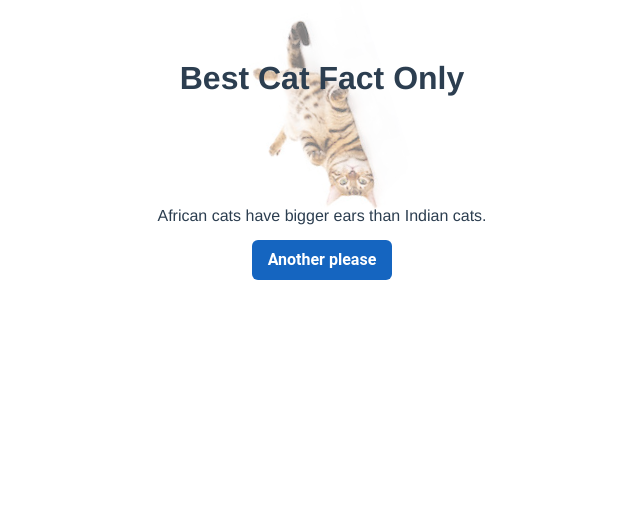
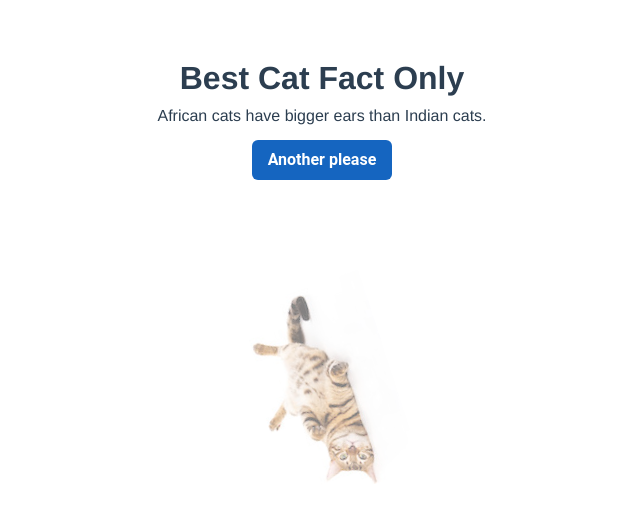
Before and after one commit to nbwoodward/cat-facts, a Vue app: page / in a window 1280 px wide. Shown: the top 522 px of the page, without its empty margins (318-958 px from the left). Built offline with nearby package versions, Linux system fonts and the light colour scheme.

Commit message:
Move cat to middle at Blair's request

```diff
--- a/src/components/CatFacts.vue
+++ b/src/components/CatFacts.vue
@@ -31,7 +31,7 @@ export default {
 </script>
 <style scoped>
 #header{
-  margin-bottom:110px;
+  margin-bottom:10px;
 }
 #imgContainer {
   height: 150px;
@@ -41,8 +41,8 @@ export default {
   transition: all 0.1s;
   z-index: -1;
   position:absolute;
-  top:50px;
   left: calc(50% - 150px);
+  top: calc(50% - 75px);
 }
 button {
   margin-top: 15px;
```
